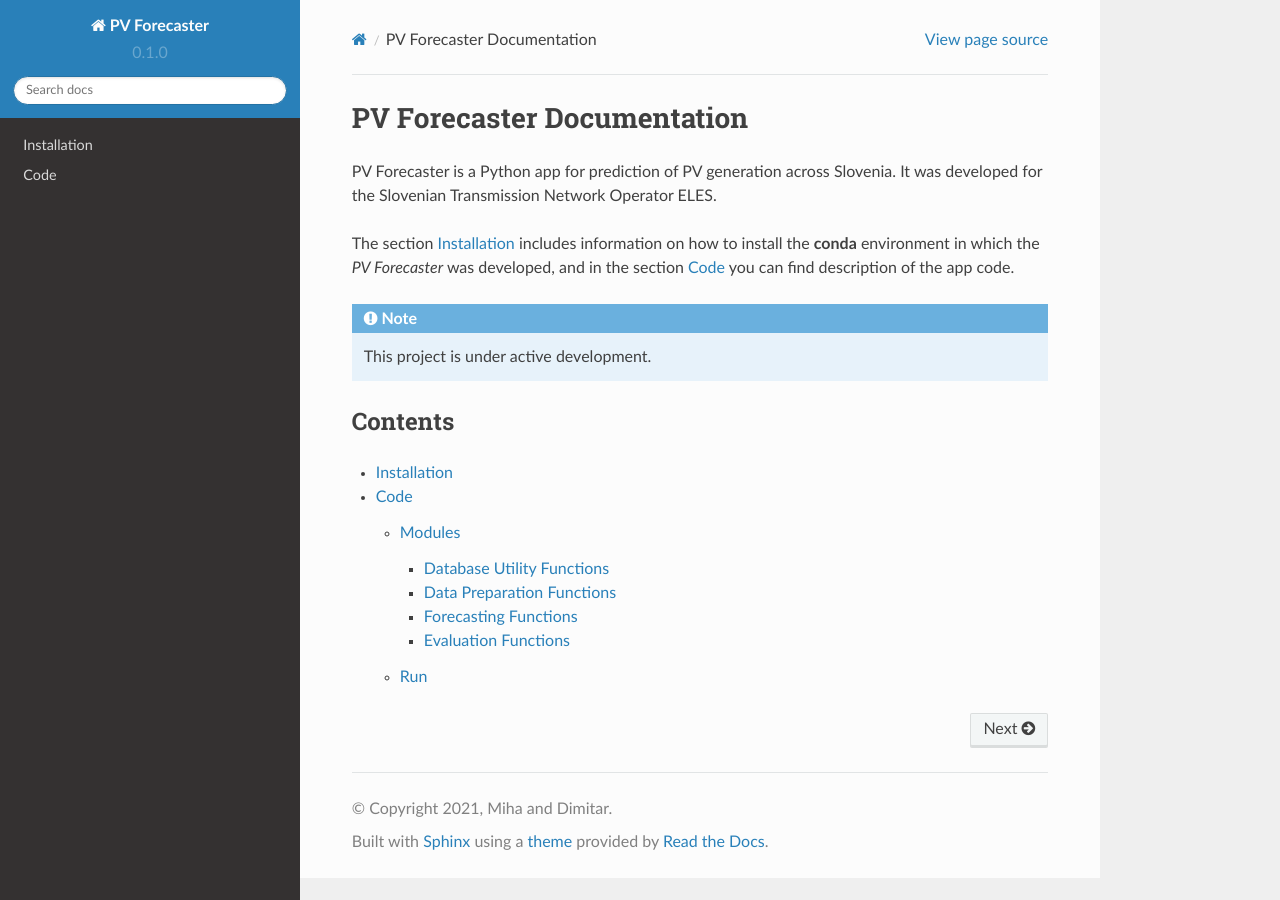
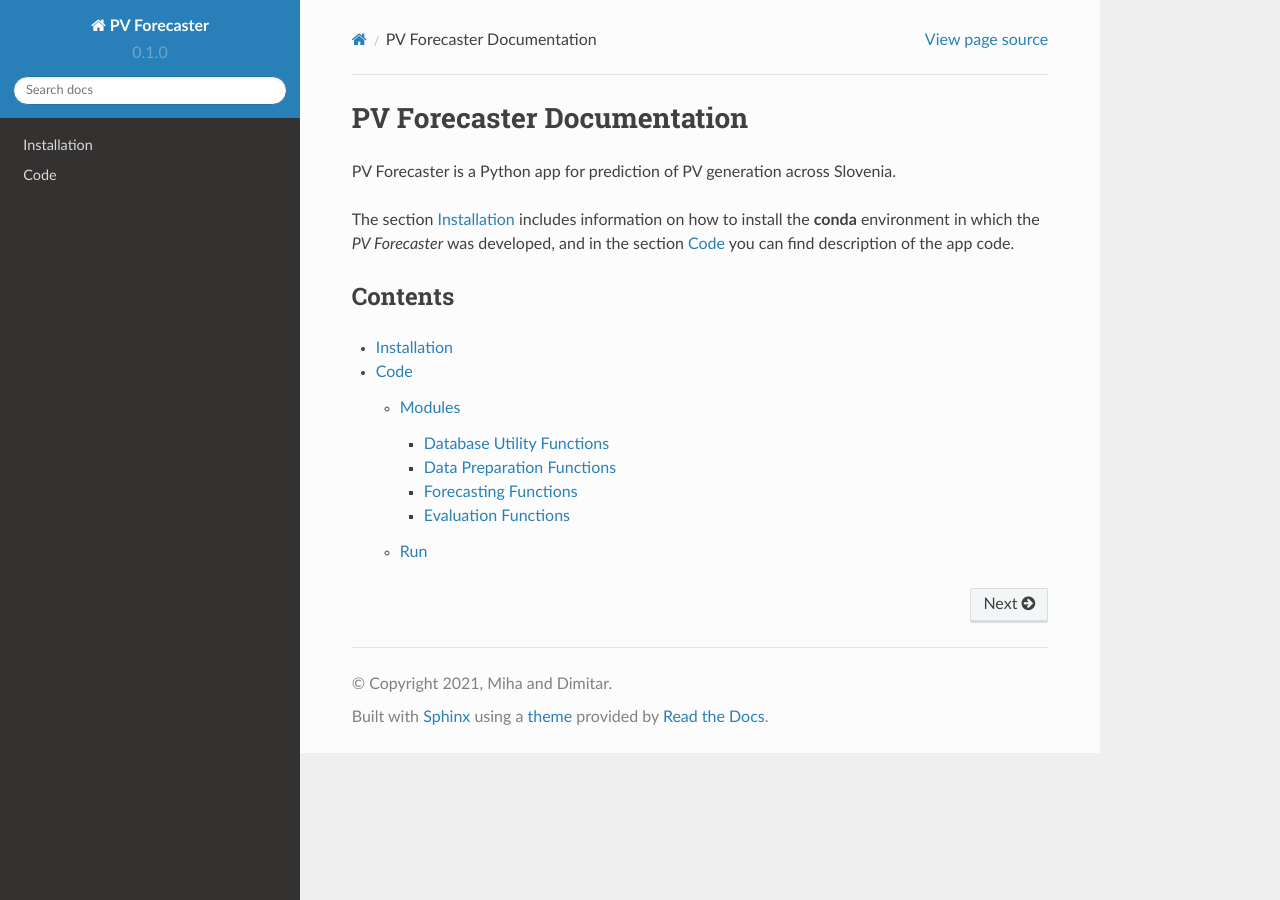
Before and after one commit to dstefanov46/another_repo, a Sphinx documentation site: the page built from docs/source/index.rst, in a window 1280 px wide. Built offline with Sphinx 7.4.7 and the Read the Docs theme 2.0.0, drawn with Linux system fonts in a browser that asks for light colours.

Commit message:
dssfasSasa

```diff
--- a/docs/source/index.rst
+++ b/docs/source/index.rst
@@ -1,15 +1,11 @@
 PV Forecaster Documentation
 ===================================
 
-PV Forecaster is a Python app for prediction of PV generation across Slovenia. It was developed for the Slovenian
-Transmission Network Operator ELES.
+PV Forecaster is a Python app for prediction of PV generation across Slovenia.
 
 The section :doc:`installation` includes information on how to install the **conda** environment in which the
 *PV Forecaster* was developed, and in the section :doc:`code` you can find description of the app code.
 
-.. note::
-
-   This project is under active development.
 
 Contents
 --------
--- a/pyproject.toml
+++ b/pyproject.toml
@@ -4,5 +4,4 @@ build-backend = "flit_core.buildapi"
 
 [project]
 name = "PV Forecaster"
-authors = [{name = "Miha and Dimitar", email = "graziella@lumache"}]
 dynamic = ["version", "description"]
```
